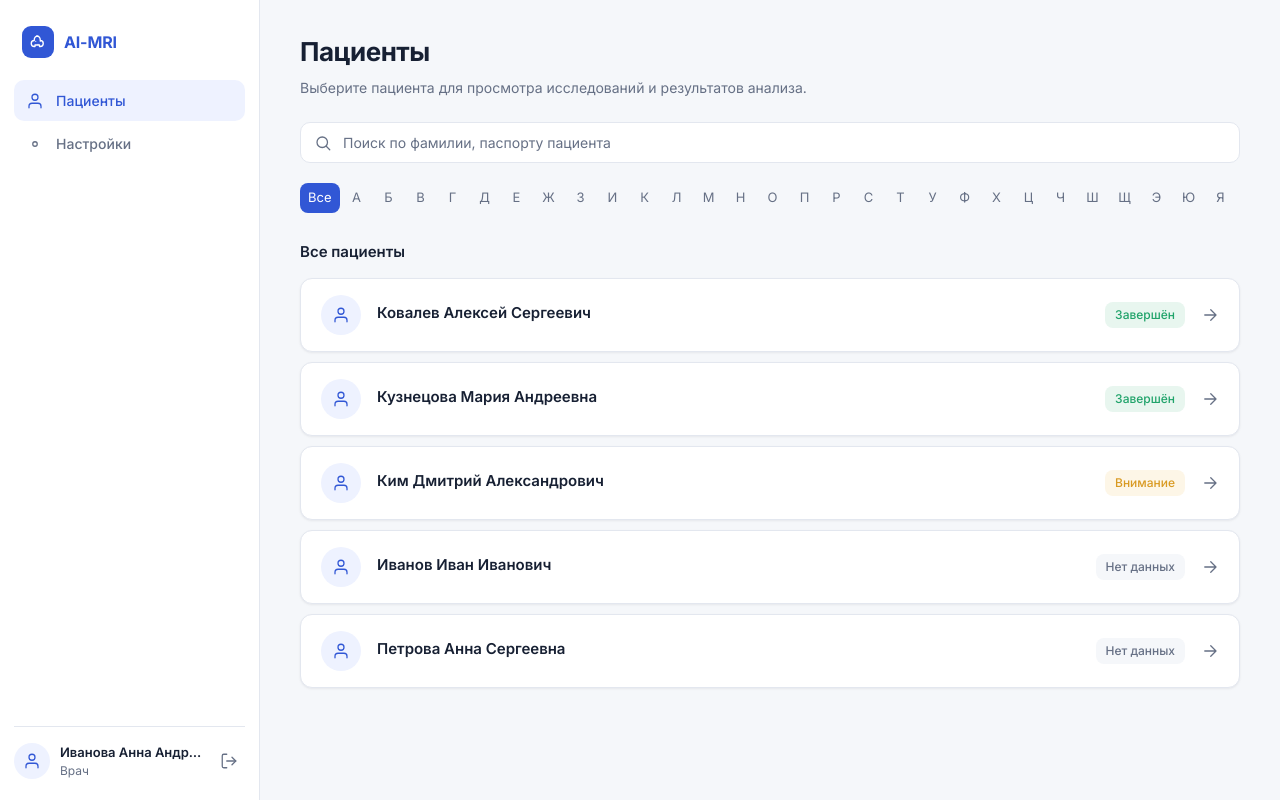
After one commit to DariaVazh/Innovations_in_medicine, a Django app: page /patients/ in a window 1280 px wide. The commit adds this page. Run offline with Django 5.2, Linux system fonts and the light colour scheme.

Commit message:
Update templates and styles

```diff
--- a/config/urls.py
+++ b/config/urls.py
@@ -15,8 +15,11 @@ Including another URLconf
     2. Add a URL to urlpatterns:  path('blog/', include('blog.urls'))
 """
 from django.contrib import admin
-from django.urls import path
+from django.urls import path, include
 
 urlpatterns = [
     path('admin/', admin.site.urls),
+
+    path('', include('core.urls')),
+    path('patients/', include('patients.urls')),
 ]
--- /dev/null
+++ b/core/urls.py
@@ -0,0 +1,9 @@
+from django.urls import path
+from . import views
+
+app_name = 'core'
+
+urlpatterns = [
+    path('', views.login_view, name='login'),
+    path('login/', views.login_view, name='login'),
+]
--- a/core/views.py
+++ b/core/views.py
@@ -1,3 +1,5 @@
 from django.shortcuts import render
 
-# Create your views here.
+
+def login_view(request):
+    return render(request, 'login.html')
--- /dev/null
+++ b/patients/urls.py
@@ -0,0 +1,8 @@
+from django.urls import path
+from . import views
+
+app_name = 'patients'
+
+urlpatterns = [
+    path('', views.patient_list, name='list'),
+]
--- a/patients/views.py
+++ b/patients/views.py
@@ -1,3 +1,12 @@
 from django.shortcuts import render
 
-# Create your views here.
+
+def patient_list(request):
+    patients = [
+        {'id': 24, 'name': 'Ковалев Алексей Сергеевич', 'age': 43, 'last': '05.10.2026', 'status': 'success'},
+        {'id': 31, 'name': 'Кузнецова Мария Андреевна', 'age': 37, 'last': '02.10.2026', 'status': 'success'},
+        {'id': 47, 'name': 'Ким Дмитрий Александрович', 'age': 51, 'last': '28.09.2026', 'status': 'warning'},
+        {'id': 52, 'name': 'Иванов Иван Иванович',      'age': 45, 'last': None,         'status': 'neutral'},
+        {'id': 25, 'name': 'Петрова Анна Сергеевна',    'age': 38, 'last': None,         'status': 'neutral'},
+    ]
+    return render(request, 'patients/list.html', {'patients': patients})
--- a/static/css/components.css
+++ b/static/css/components.css
@@ -149,3 +149,35 @@
   gap: 4px 10px;
 }
 .patient-row__arrow { color: var(--text-secondary); flex-shrink: 0; }
+
+/* Алфавитный фильтр */
+.alpha-filter {
+  display: flex;
+  flex-wrap: wrap;
+  gap: 2px;
+  margin-bottom: 28px;
+}
+.alpha-filter__item {
+  min-width: 30px;
+  height: 30px;
+  padding: 0 8px;
+  border-radius: 8px;
+  font-size: 13px;
+  color: var(--text-secondary);
+  display: grid;
+  place-items: center;
+  transition: background 0.15s, color 0.15s;
+  cursor: pointer;
+}
+.alpha-filter__item:hover {
+  background: var(--bg-main);
+  color: var(--text-primary);
+}
+.alpha-filter__item--active {
+  background: var(--accent);
+  color: #fff;
+}
+.alpha-filter__item--active:hover {
+  background: var(--accent-hover);
+  color: #fff;
+}
--- /dev/null
+++ b/templates/base.html
@@ -0,0 +1,25 @@
+{% load static %}
+<!DOCTYPE html>
+<html lang="ru">
+<head>
+  <meta charset="UTF-8">
+  <meta name="viewport" content="width=device-width, initial-scale=1.0">
+  <title>{% block title %}AI-MRI{% endblock %}</title>
+  <link rel="preconnect" href="https://fonts.googleapis.com">
+  <link href="https://fonts.googleapis.com/css2?family=Inter:wght@400;500;600;700&display=swap" rel="stylesheet">
+  <link rel="stylesheet" href="{% static 'css/tokens.css' %}">
+  <link rel="stylesheet" href="{% static 'css/base.css' %}">
+  <link rel="stylesheet" href="{% static 'css/components.css' %}">
+  <link rel="stylesheet" href="{% static 'css/layout.css' %}">
+  {% block extra_css %}{% endblock %}
+</head>
+<body>
+  <div class="app">
+    {% include 'partials/sidebar.html' %}
+    <main class="main">
+      {% block content %}{% endblock %}
+    </main>
+  </div>
+  {% block extra_js %}{% endblock %}
+</body>
+</html>
--- /dev/null
+++ b/templates/partials/sidebar.html
@@ -0,0 +1,37 @@
+<aside class="sidebar">
+  <div class="sidebar__logo">
+    <div class="logo-mark">
+      <svg viewBox="0 0 24 24" fill="none" stroke="currentColor" stroke-width="1.8" stroke-linecap="round" stroke-linejoin="round">
+        <path d="M12 4a5 5 0 0 0-5 5v1a4 4 0 0 0 0 8h1v-2h6v2h1a4 4 0 0 0 0-8V9a5 5 0 0 0-5-5z"/>
+        <circle cx="9" cy="11" r="0.8" fill="currentColor" stroke="none"/>
+        <circle cx="15" cy="11" r="0.8" fill="currentColor" stroke="none"/>
+        <circle cx="12" cy="15" r="0.8" fill="currentColor" stroke="none"/>
+      </svg>
+    </div>
+    <span class="logo-text">AI-MRI</span>
+  </div>
+
+  <nav class="nav">
+    <a href="/patients/" class="nav__item nav__item--active">
+      <span class="icon"><svg viewBox="0 0 24 24"><path d="M20 21v-2a4 4 0 0 0-4-4H8a4 4 0 0 0-4 4v2"/><circle cx="12" cy="7" r="4"/></svg></span>
+      Пациенты
+    </a>
+    <a href="#" class="nav__item">
+      <span class="icon"><svg viewBox="0 0 24 24"><circle cx="12" cy="12" r="3"/></svg></span>
+      Настройки
+    </a>
+  </nav>
+
+  <div class="sidebar__user">
+    <div class="user-avatar">
+      <span class="icon"><svg viewBox="0 0 24 24"><path d="M20 21v-2a4 4 0 0 0-4-4H8a4 4 0 0 0-4 4v2"/><circle cx="12" cy="7" r="4"/></svg></span>
+    </div>
+    <div class="user-info">
+      <div class="user-info__name">Иванова Анна Андреевна</div>
+      <div class="user-info__role">Врач</div>
+    </div>
+    <a href="/login/" class="btn-logout" title="Выйти">
+      <span class="icon"><svg viewBox="0 0 24 24"><path d="M9 21H5a2 2 0 0 1-2-2V5a2 2 0 0 1 2-2h4"/><path d="M16 17l5-5-5-5"/><path d="M21 12H9"/></svg></span>
+    </a>
+  </div>
+</aside>
--- /dev/null
+++ b/templates/patients/list.html
@@ -0,0 +1,69 @@
+{% extends 'base.html' %}
+{% block title %}Пациенты — AI-MRI{% endblock %}
+
+{% block content %}
+<header class="page-header">
+  <h1 class="page-title">Пациенты</h1>
+  <p class="page-subtitle">Выберите пациента для просмотра исследований и результатов анализа.</p>
+</header>
+
+<div class="search">
+  <span class="icon"><svg viewBox="0 0 24 24"><circle cx="11" cy="11" r="7"/><path d="M21 21l-4.35-4.35"/></svg></span>
+  <input class="input" type="search" placeholder="Поиск по фамилии, паспорту пациента">
+</div>
+
+<nav class="alpha-filter">
+  <span class="alpha-filter__item alpha-filter__item--active">Все</span>
+  <span class="alpha-filter__item">А</span>
+  <span class="alpha-filter__item">Б</span>
+  <span class="alpha-filter__item">В</span>
+  <span class="alpha-filter__item">Г</span>
+  <span class="alpha-filter__item">Д</span>
+  <span class="alpha-filter__item">Е</span>
+  <span class="alpha-filter__item">Ж</span>
+  <span class="alpha-filter__item">З</span>
+  <span class="alpha-filter__item">И</span>
+  <span class="alpha-filter__item">К</span>
+  <span class="alpha-filter__item">Л</span>
+  <span class="alpha-filter__item">М</span>
+  <span class="alpha-filter__item">Н</span>
+  <span class="alpha-filter__item">О</span>
+  <span class="alpha-filter__item">П</span>
+  <span class="alpha-filter__item">Р</span>
+  <span class="alpha-filter__item">С</span>
+  <span class="alpha-filter__item">Т</span>
+  <span class="alpha-filter__item">У</span>
+  <span class="alpha-filter__item">Ф</span>
+  <span class="alpha-filter__item">Х</span>
+  <span class="alpha-filter__item">Ц</span>
+  <span class="alpha-filter__item">Ч</span>
+  <span class="alpha-filter__item">Ш</span>
+  <span class="alpha-filter__item">Щ</span>
+  <span class="alpha-filter__item">Э</span>
+  <span class="alpha-filter__item">Ю</span>
+  <span class="alpha-filter__item">Я</span>
+</nav>
+
+<h2 style="font-size:15px;font-weight:600;margin-bottom:14px;">Все пациенты</h2>
+
+<section class="patient-list">
+  {% for p in patients %}
+    <a href="/patients/{{ p.id }}/" class="patient-row">
+      <div class="patient-row__avatar">
+        <span class="icon"><svg viewBox="0 0 24 24"><path d="M20 21v-2a4 4 0 0 0-4-4H8a4 4 0 0 0-4 4v2"/><circle cx="12" cy="7" r="4"/></svg></span>
+      </div>
+      <div class="patient-row__info">
+        <div class="patient-row__name">{{ p.name }}</div>
+      </div>
+      {% if p.status == 'success' %}
+        <span class="badge badge--success">Завершён</span>
+      {% elif p.status == 'warning' %}
+        <span class="badge badge--warning">Внимание</span>
+      {% else %}
+        <span class="badge badge--neutral">Нет данных</span>
+      {% endif %}
+      <span class="icon patient-row__arrow"><svg viewBox="0 0 24 24"><path d="M5 12h14M13 5l7 7-7 7"/></svg></span>
+    </a>
+  {% endfor %}
+</section>
+{% endblock %}
```
Also changed, not shown: templates/login.html (added, +66 -0 lines), templates/patients/analysis.html (added, +10 -0 lines), templates/patients/detail.html (added, +10 -0 lines).
